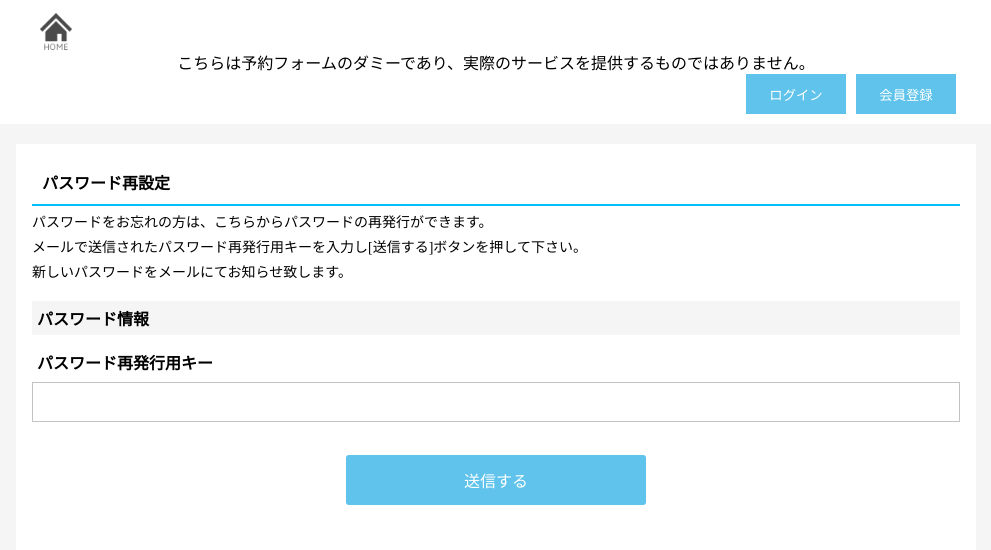
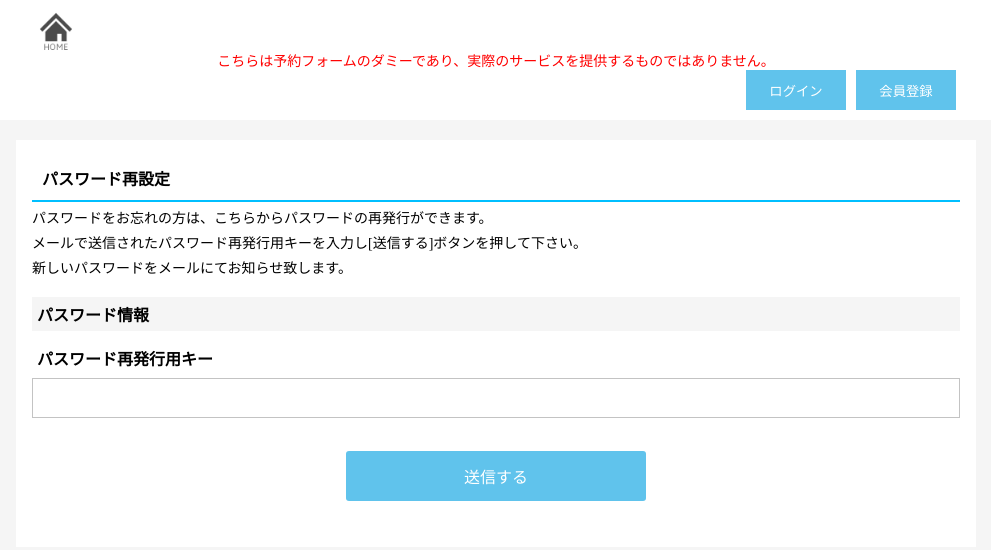
Before and after one commit to HIDETO-NDTB/PHP-reservationForm, a PHP site: page /PHP_Reservation_Form/passwordRequest.php in a window 1280 px wide. Shown: the top 550 px of the page, without its empty margins (144-1135 px from the left). Run offline with PHP 8.4, Linux system fonts and the light colour scheme.

Commit message:
change header

```diff
--- a/header.php
+++ b/header.php
@@ -4,7 +4,7 @@
   <div class="header-container">
     <a href="index.php"><img src="img/home-icon.png" alt="" class="home-img"></a>
     <div class="header-center">
-      <p class="execuse">こちらは予約フォームのダミーであり、実際のサービスを提供するものではありません。</p>
+      <p class="excuse">こちらは予約フォームのダミーであり、実際のサービスを提供するものではありません。</p>
     </div>
     <div class="header-right">
      <?php if(!isLogin()): ?>
--- a/style.css
+++ b/style.css
@@ -37,7 +37,7 @@ img.home-img:hover {
 .header-center{
     text-align: center;
 }
-p.execute{
+p.excuse{
     font-size: 14px;
     color: red;
 }
```
